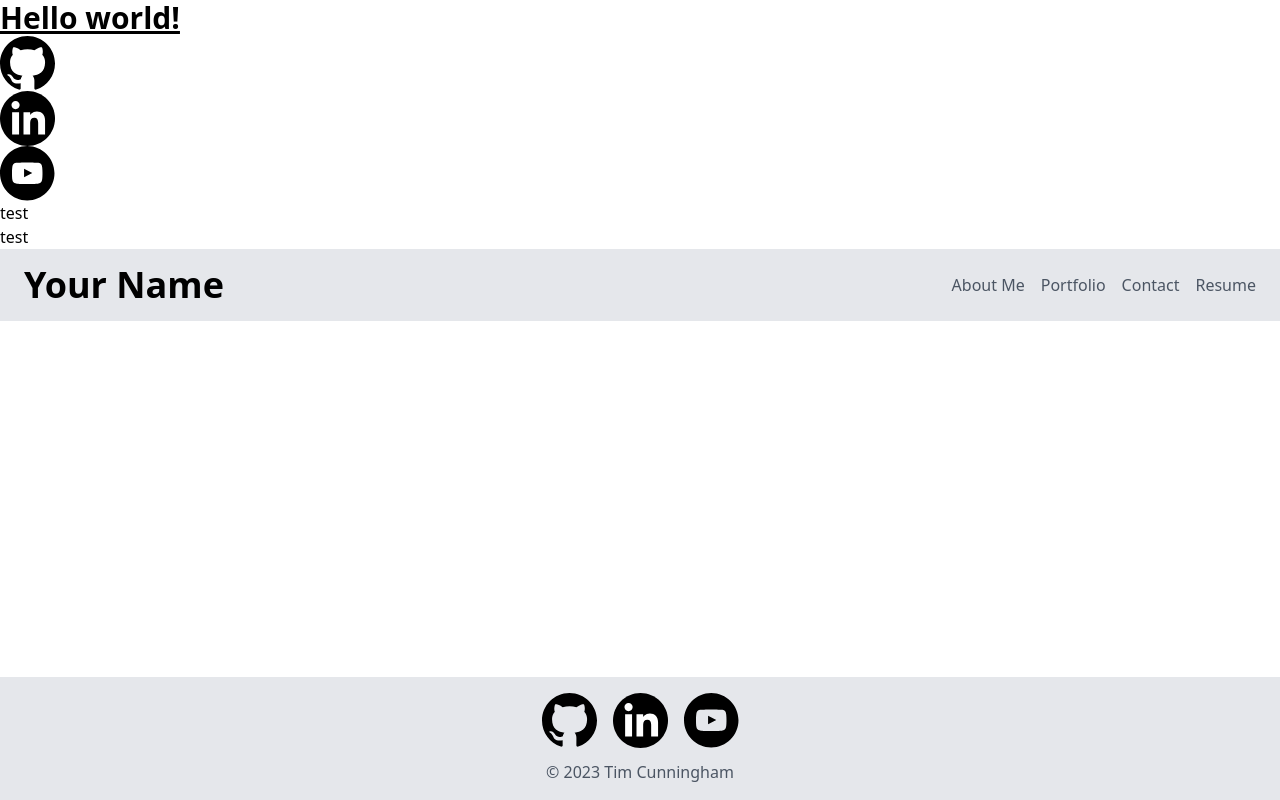
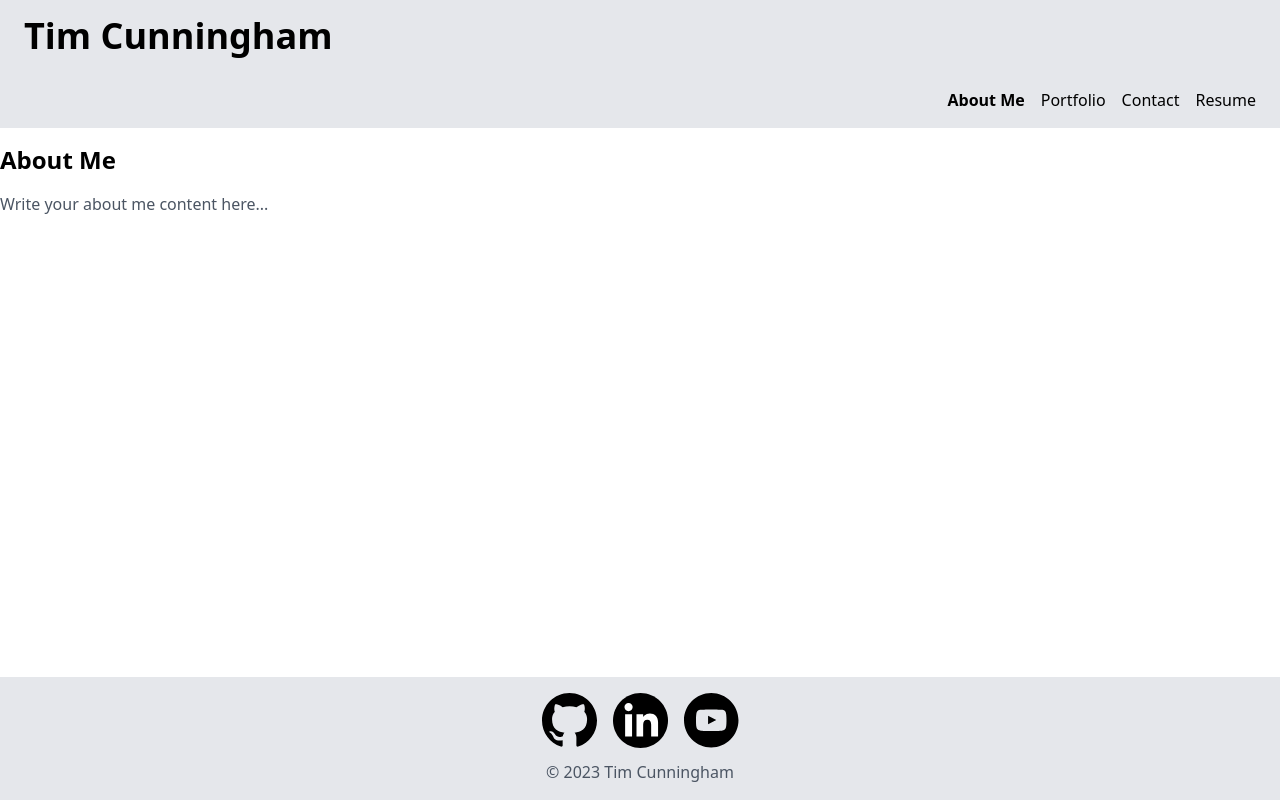
Before and after one commit to tcunningham203/react-portfolio, a React (Create React App) app: page / in a window 1280 px wide. Built offline with nearby package versions, Linux system fonts and the light colour scheme.

Commit message:
nav bar working, adjusted some css on header and nav

```diff
--- a/public/index.html
+++ b/public/index.html
@@ -2,19 +2,19 @@
 <html lang="en">
   <head>
     <meta charset="utf-8" />
-    <link rel="icon" href="%PUBLIC_URL%/favicon.ico" />
+
     <meta name="viewport" content="width=device-width, initial-scale=1" />
     <meta name="theme-color" content="#000000" />
     <meta
       name="description"
       content="Web site created using create-react-app"
     />
-    <link rel="apple-touch-icon" href="%PUBLIC_URL%/logo192.png" />
+
     <!--
       manifest.json provides metadata used when your web app is installed on a
       user's mobile device or desktop. See https://developers.google.com/web/fundamentals/web-app-manifest/
     -->
-    <link rel="manifest" href="%PUBLIC_URL%/manifest.json" />
+
     <!--
       Notice the use of %PUBLIC_URL% in the tags above.
       It will be replaced with the URL of the `public` folder during the build.
--- a/src/App.js
+++ b/src/App.js
@@ -1,41 +1,20 @@
-import React from 'react';
-import { BrowserRouter as Router, Switch, Route } from 'react-router-dom';
-import GitHubButton from './components/buttons/githublogo';
+import React, { useState } from 'react';
 import './App.css';
 import './input.css';
-import LinkedInButton from './components/buttons/linkedinlogo';
-import YoutubeButton from './components/buttons/youtubelogo';
 import Header from './components/header';
+import NavBar from './components/navbar';
 import Footer from './components/footer';
-import ResumePage from './components/pages/resume';
-import ContactPage from './components/pages/contact';
-import PortfolioPage from './components/pages/portfolio';
-import AboutPage from './components/pages/aboutme';
+
+
 
 function App() {
   return (
     <div className="App">
-       <h1 className="text-3xl font-bold underline">
-      Hello world!
-    </h1>
-      <header className="App-header">
-      <GitHubButton /> <LinkedInButton /> <YoutubeButton />
-      <h1>test</h1>test
-      </header>
-      <Router>
-      <div className="App">
-        <Header />
-        <Switch>
-          <Route path="/about" component={AboutPage} />
-          <Route path="/portfolio" component={PortfolioPage} />
-          <Route path="/contact" component={ContactPage} />
-          <Route path="/resume" component={ResumePage} />
-        </Switch>
-      </div>
-    </Router>
-      <footer>
-        <Footer/>
-      </footer>
+   <Header />
+   <NavBar />
+
+        <Footer />
+
     </div>
   );
 }
--- a/src/components/buttons/githublogo.js
+++ b/src/components/buttons/githublogo.js
@@ -13,7 +13,7 @@ function GitHubButton(){
           height="55"
 
           viewBox="0 0 1024 1024"
-          className="fill-current text-black-50 transition duration-200  hover:scale-110 hover:text-gray-400"
+          className="fill-current text-black-50 transition duration-200  hover:scale-110 hover:text-purple-800"
 
         >
           <path
--- a/src/components/header.js
+++ b/src/components/header.js
@@ -4,8 +4,8 @@ import NavBar from './navbar';
 function Header() {
   return (
     <header className="flex items-center justify-between py-4 px-6 bg-gray-200">
-      <h1 className="text-4xl font-bold">Your Name</h1>
-      <NavBar />
+      <h1 className="text-4xl font-bold">Tim Cunningham</h1>
+
     </header>
   );
 }
--- a/src/components/navbar.js
+++ b/src/components/navbar.js
@@ -1,38 +1,67 @@
-import React from 'react';
-import { NavLink } from 'react-router-dom';
+import React, { useState } from 'react';
+import ResumePage from './pages/resume';
+import ContactPage from './pages/contact';
+import PortfolioPage from './pages/portfolio';
+import AboutPage from './pages/aboutme';
 
 function NavBar() {
+  const [currentPage, setCurrentPage] = useState('aboutme');
+
+  const handlePageChange = (page) => {
+    setCurrentPage(page);
+  };
+
+  let content;
+  if (currentPage === 'aboutme') {
+    content = <AboutPage />;
+  } else if (currentPage === 'portfolio') {
+    content = <PortfolioPage />;
+  } else if (currentPage === 'contact') {
+    content = <ContactPage />;
+  } else if (currentPage === 'resume') {
+    content = <ResumePage />;
+  }
+
   return (
-    <nav className="flex space-x-4">
-      <NavLink
-        to="/about"
-        activeClassName="text-blue-500"
-        className="text-gray-600 hover:text-gray-900"
+    <div>
+      <nav className="flex items-center justify-end py-4 px-6 bg-gray-200">
+        <ul className="flex space-x-4">
+          <li className={`${currentPage === 'aboutme' ? 'font-bold' : ''}`}>
+            <button
+              onClick={() => handlePageChange('aboutme')}
+              className="nav-link hover:text-blue-500"
             >
               About Me
-      </NavLink>
-      <NavLink
-        to="/portfolio"
-        activeClassName="text-blue-500"
-        className="text-gray-600 hover:text-gray-900"
+            </button>
+          </li>
+          <li className={`${currentPage === 'portfolio' ? 'font-bold' : ''}`}>
+            <button
+              onClick={() => handlePageChange('portfolio')}
+              className="nav-link hover:text-blue-500"
             >
               Portfolio
-      </NavLink>
-      <NavLink
-        to="/contact"
-        activeClassName="text-blue-500"
-        className="text-gray-600 hover:text-gray-900"
+            </button>
+          </li>
+          <li className={`${currentPage === 'contact' ? 'font-bold' : ''}`}>
+            <button
+              onClick={() => handlePageChange('contact')}
+              className="nav-link hover:text-blue-500"
             >
               Contact
-      </NavLink>
-      <NavLink
-        to="/resume"
-        activeClassName="text-blue-500"
-        className="text-gray-600 hover:text-gray-900"
+            </button>
+          </li>
+          <li className={`${currentPage === 'resume' ? 'font-bold' : ''}`}>
+            <button
+              onClick={() => handlePageChange('resume')}
+              className="nav-link hover:text-blue-500"
             >
               Resume
-      </NavLink>
+            </button>
+          </li>
+        </ul>
       </nav>
+      <div>{content}</div>
+    </div>
   );
 }
 
```
Also changed, not shown: public/manifest.json (deleted). Lines whose indentation alone changed are shown as unchanged.
